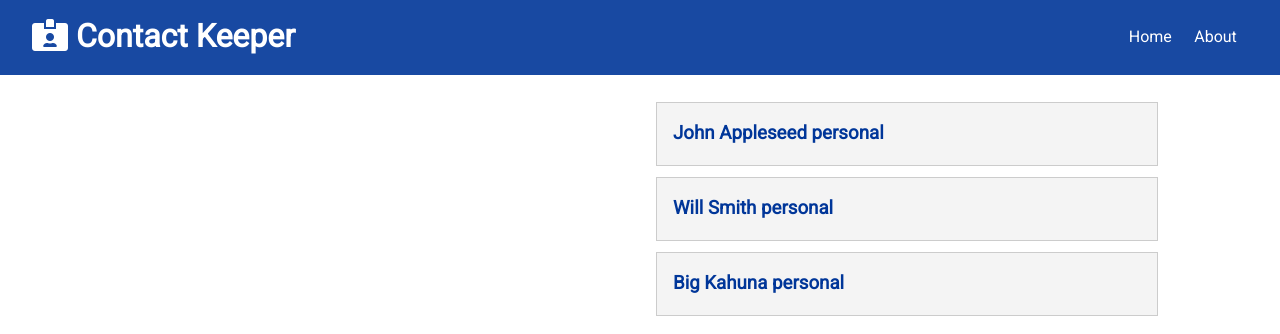
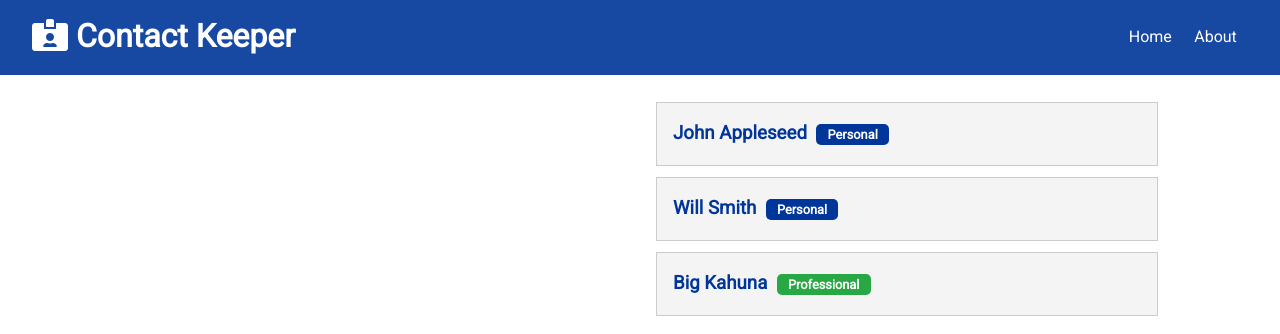
Before and after one commit to vvictorious/Contact-Keeper, a React (Create React App) app in the folder client/: page / in a window 1280 px wide. Shown: the top 334 px of the page. Built offline with nearby package versions, Linux system fonts and the light colour scheme.

Commit message:
vanilla js methods for the win

```diff
--- a/client/src/components/contacts/ContactItem.js
+++ b/client/src/components/contacts/ContactItem.js
@@ -4,7 +4,7 @@ const ContactItem = ({ contact }) => {
     return (
         <div className='card bg-light'>
             <h3 className='text-primary text-left'>{contact.name}{' '}
-                <span className={'badge' + (contact.type === 'professional' ? 'badge-success' : 'badge-primary')}>{contact.type}</span>
+                <span className={'badge ' + (contact.type === 'professional' ? 'badge-success' : 'badge-primary')}>{contact.type.charAt(0).toUpperCase() + contact.type.slice(1)}</span>
             </h3>
         </div>
     )
--- a/client/src/context/contact/ContactState.js
+++ b/client/src/context/contact/ContactState.js
@@ -35,7 +35,7 @@ const ContactState = props => {
                 name: 'Big Kahuna',
                 email: 'kahuna@gmail.com',
                 phone: '7202022020',
-                type: 'personal'
+                type: 'professional'
             },
         ]
     }
```
